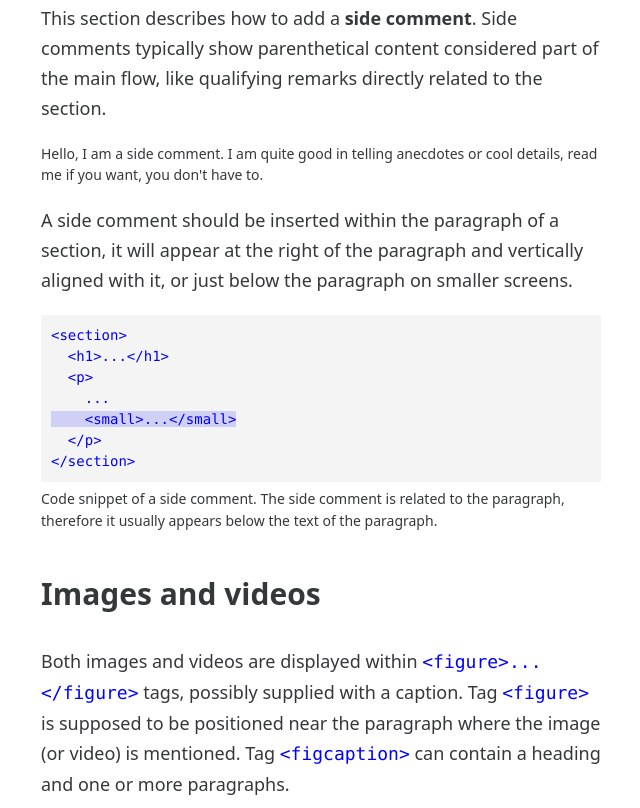
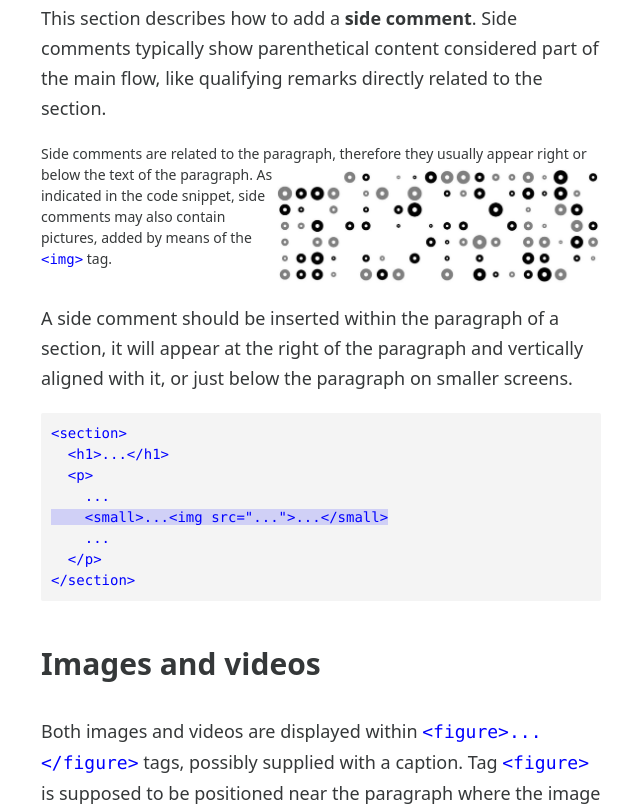
Before and after one commit to nextbitlabs/Rapido, a website: page index.html in a window 768 px wide. Shown: the part 3452-4260 px from the top of the page, without its empty margins (63-703 px from the left). Drawn offline with nearby package versions, Linux system fonts and the light colour scheme.

Commit message:
close #98 | pictures inside side comments

```diff
--- a/index.html
+++ b/index.html
@@ -142,19 +142,17 @@
 
         <section>
           <h1>Side comments</h1>
-          <p>This section describes how to add a <strong>side comment</strong>. Side comments typically show parenthetical content considered part of the main flow, like qualifying remarks directly related to the section.<small>Hello, I am a side comment. I am quite good in telling anecdotes or cool details, read me if you want, you don't have to.</small></p>
+          <p>This section describes how to add a <strong>side comment</strong>. Side comments typically show parenthetical content considered part of the main flow, like qualifying remarks directly related to the section.<small>Side comments are related to the paragraph, therefore they usually appear right or below the text of the paragraph. <img src="./media/ga.jpg"> As indicated in the code snippet, side comments may also contain pictures, added by means of the <code>&lt;img&gt;</code> tag.</small></p>
           <p>A side comment should be inserted within the paragraph of a section, it will appear at the right of the paragraph and vertically aligned with it, or just below the paragraph on smaller screens.</p>
           <figure>
             <pre><code>&lt;section&gt;
   &lt;h1&gt;...&lt;/h1&gt;
   &lt;p&gt;
     ...<mark>
-    &lt;small&gt;...&lt;/small&gt;</mark>
+    &lt;small&gt;...&lt;img src="..."&gt;...&lt;/small&gt;</mark>
+    ...
   &lt;/p&gt;
 &lt;/section&gt;</code></pre>
-            <figcaption>
-              <p>Code snippet of a side comment. The side comment is related to the paragraph, therefore it usually appears below the text of the paragraph.</p>
-            </figcaption>
           </figure>
         </section>
 
--- a/rapido.css
+++ b/rapido.css
@@ -283,9 +283,25 @@ body.rapido {
 	line-height: 21px;
 }
 
+.rapido article small > img {
+	padding-top: 5px;
+	max-width: 100%;
+}
+
 .rapido article > header {
 	width: 100%;
 	margin: 50px 0;
+}
+
+@media (min-width: 601px) and (max-width: 1023px) {
+	.rapido article small {
+		overflow: auto;
+	}
+
+	.rapido article small > img {
+		max-width: 324px;
+		float: right;
+	}
 }
 
 @media (max-width: 1023px) {
```
Also changed, not shown: media/ga.jpg (added).
